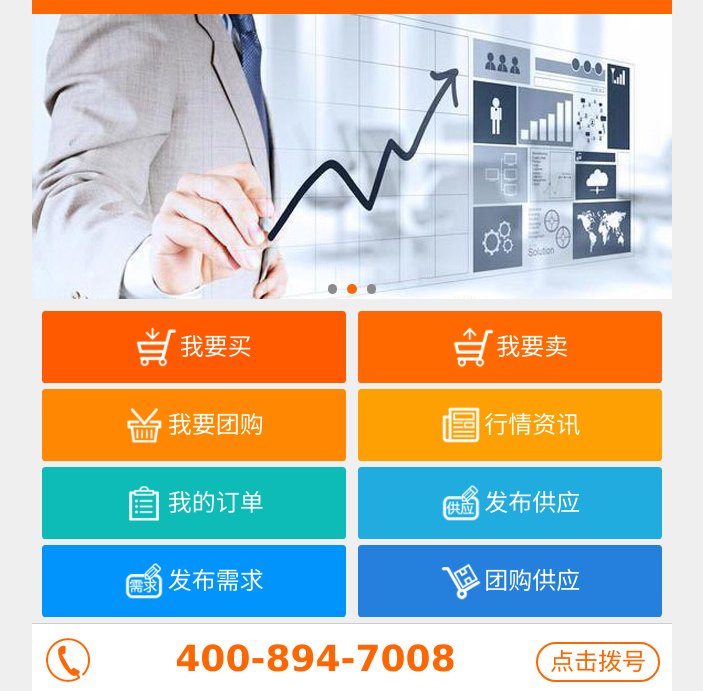
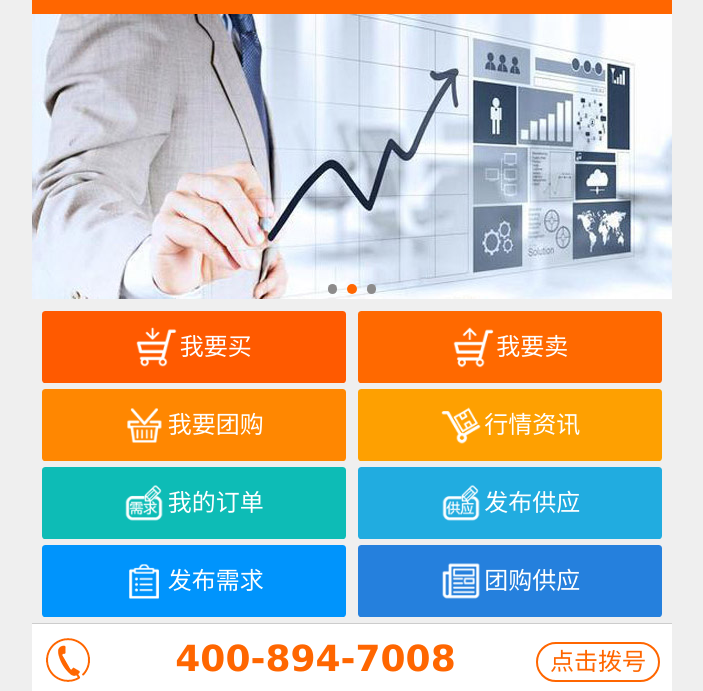
Before and after one commit to Hanchengluo/LG-web, a plain HTML site: page index.html in a window 1280 px wide. Shown: the part 70-761 px from the top of the page, without its empty margins (288-991 px from the left). Drawn offline with Linux system fonts and the light colour scheme.

Commit message:
update index page nav
更新菜单顺序，修改了index.css 文件的

```diff
--- a/css/index.css
+++ b/css/index.css
@@ -10,13 +10,14 @@
 #indexIco a b{font-size:2em; line-height:200%; font-weight:normal; vertical-align:middle;}
 #indexIco a i{ display:inline-block; width:3.5em; height:3.5em; margin-right:0.2em; overflow:hidden; vertical-align:middle;}
 #indexIco a i img{ width:100%; height:auto;}
+
 a#indexIco2{ background-color:#ff6900;}a#indexIco2 i img{ margin-top:-100%;}
 a#indexIco3{ background-color:#ff8701;}a#indexIco3 i img{ margin-top:-200%;}
-a#indexIco4{ background-color:#fea001;}a#indexIco4 i img{ margin-top:-300%;}
-a#indexIco5{ background-color:#0dbcb6;}a#indexIco5 i img{ margin-top:-400%;}
+a#indexIco4{ background-color:#fea001;}a#indexIco4 i img{ margin-top:-700%;}
+a#indexIco5{ background-color:#0dbcb6;}a#indexIco5 i img{ margin-top:-600%;}
 a#indexIco6{ background-color:#21ace0;}a#indexIco6 i img{ margin-top:-500%;}
-a#indexIco7{ background-color:#0094fc;}a#indexIco7 i img{ margin-top:-600%;}
-a#indexIco8{ background-color:#2580dd;}a#indexIco8 i img{ margin-top:-700%;}
+a#indexIco7{ background-color:#0094fc;}a#indexIco7 i img{ margin-top:-400%;}
+a#indexIco8{ background-color:#2580dd;}a#indexIco8 i img{ margin-top:-300%;}
 
 /*电话*/
 #indexTelephone{ background:#ffffff; border-top:#cccccc 1px solid; border-bottom:#cccccc 1px solid; padding:1em; }
```
